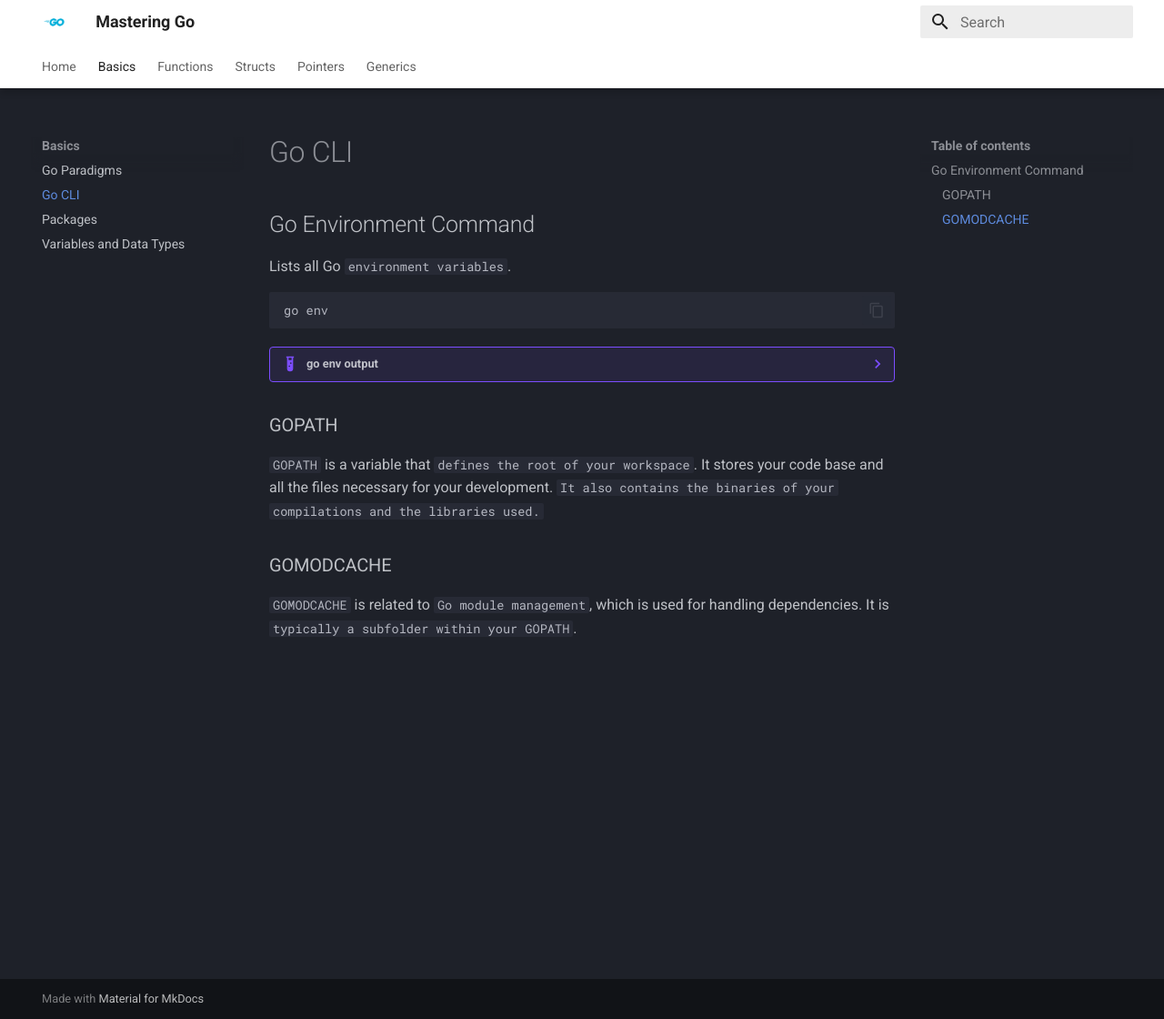
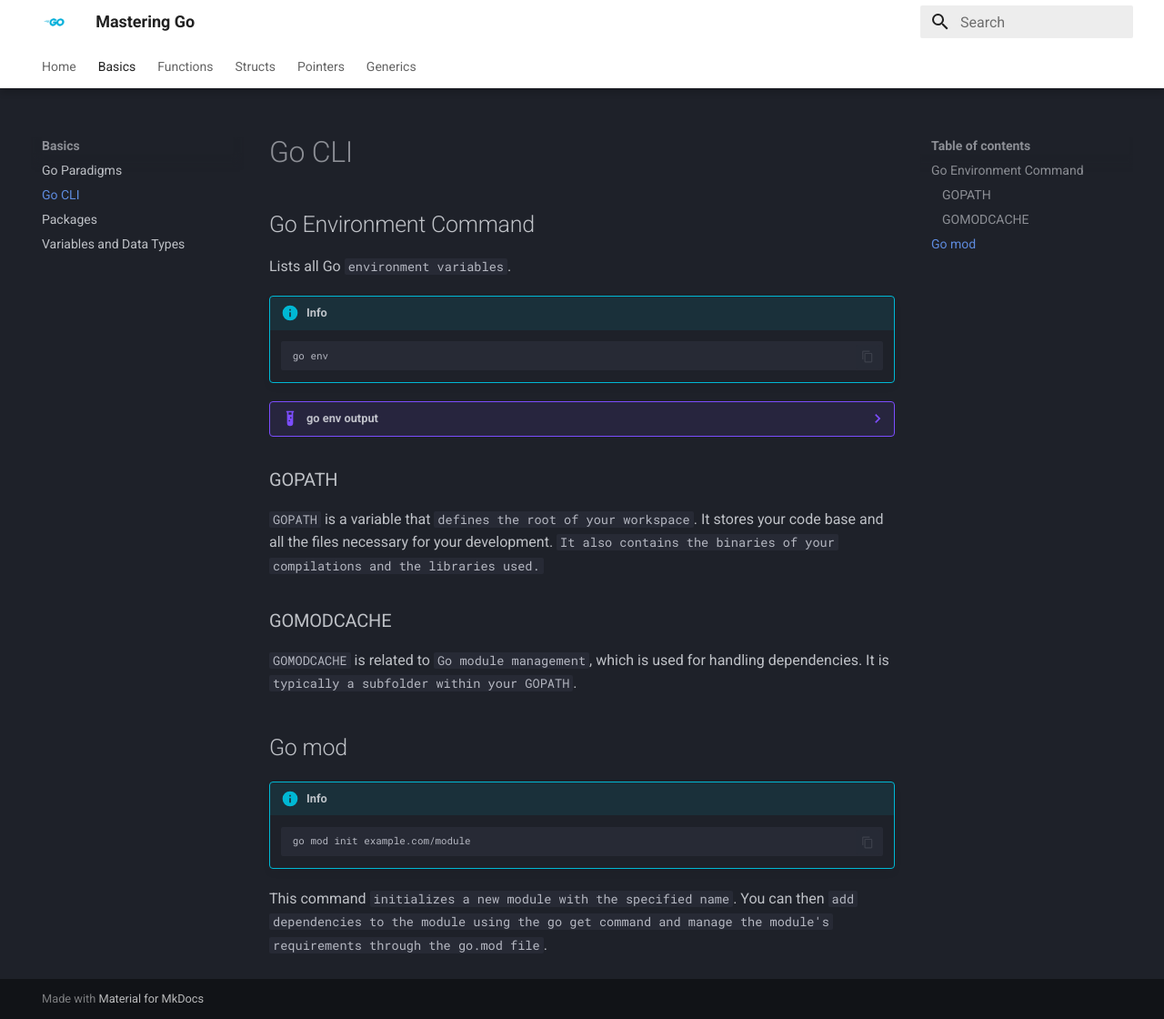
Before and after one commit to RomeroGabriel/mastering-go, an MkDocs documentation site: the page built from doc/basics/go_cli.md, in a window 1280 px wide and 1120 px high. Shown: the whole window at 91% size. Built offline with MkDocs 1.6.1 and Material for MkDocs 9.7.7, drawn with Linux system fonts in a browser that asks for light colours.

Commit message:
add Go mod

````diff
--- a/doc/basics/go_cli.md
+++ b/doc/basics/go_cli.md
@@ -4,9 +4,11 @@
 
 Lists all Go `environment variables`.
 
-```bash
-go env
-```
+!!! info
+
+    ```bash
+    go env
+    ```
 
 ??? example "go env output"
 
@@ -60,3 +62,13 @@
 ### GOMODCACHE
 
 `GOMODCACHE` is related to `Go module management`, which is used for handling dependencies. It is `typically a subfolder within your GOPATH`.
+
+## Go mod
+
+!!! info
+
+    ```bash
+    go mod init example.com/module
+    ```
+
+This command `initializes a new module with the specified name`. You can then `add dependencies to the module using the go get command and manage the module's requirements through the go.mod file`.
````
